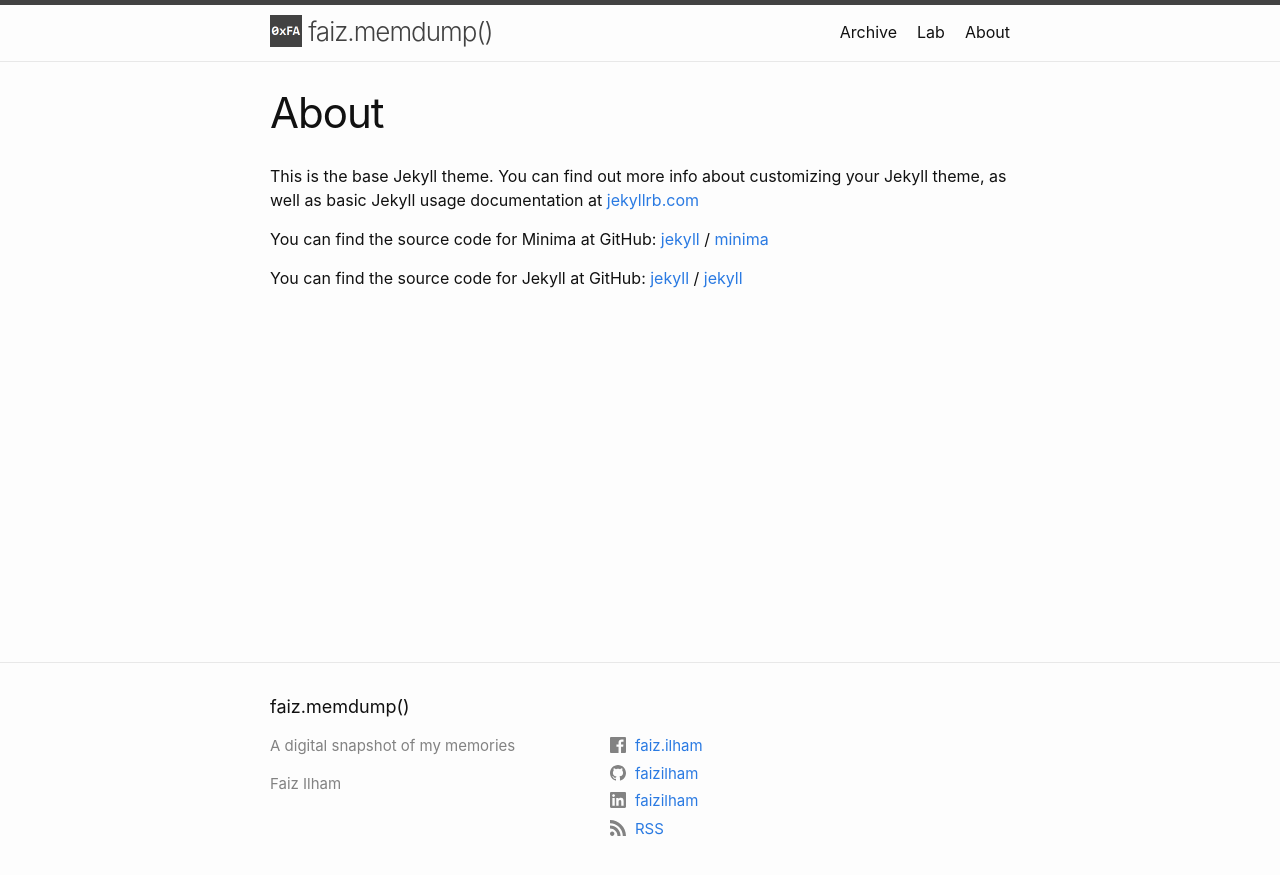
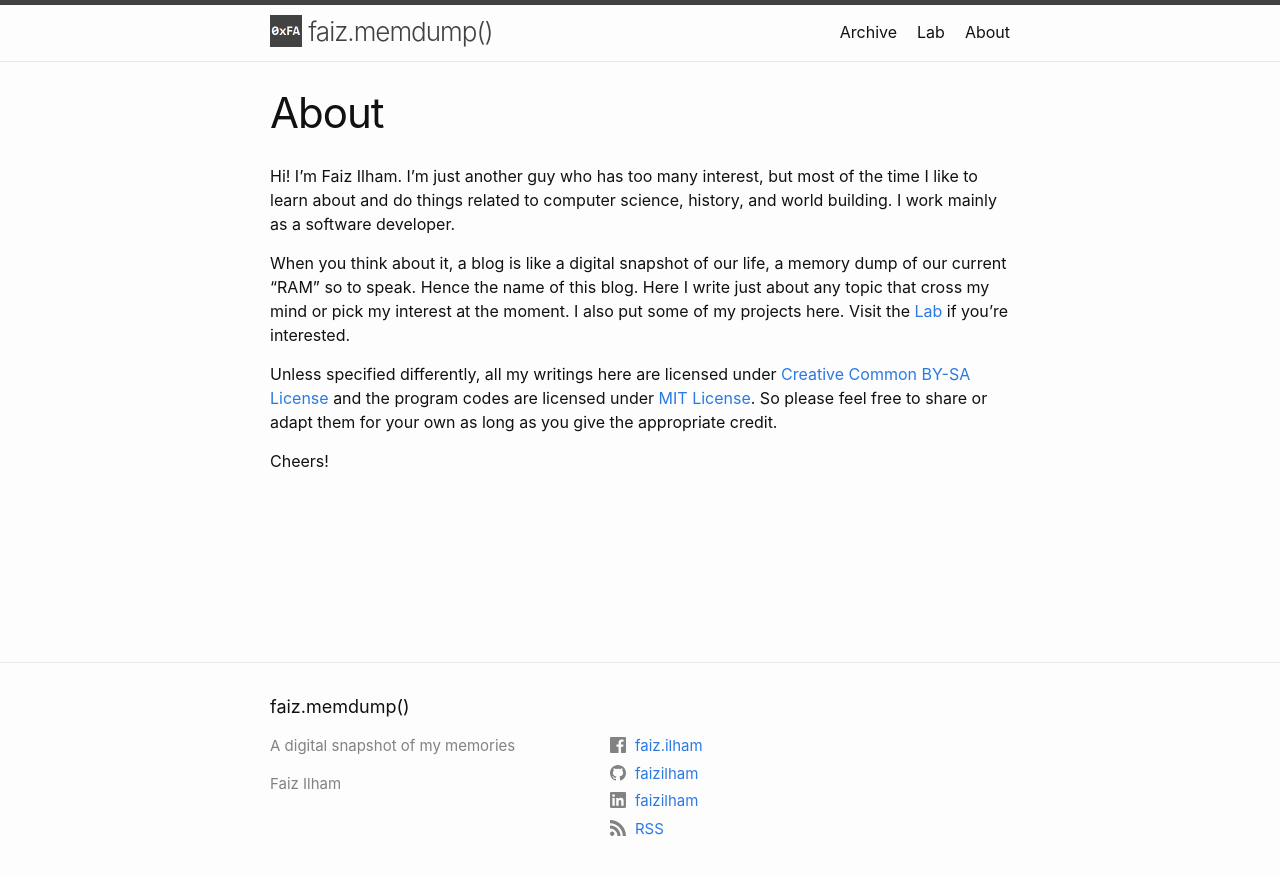
Before and after one commit to faizilham/faizilham.github.io, a Jekyll site: the page built from _pages/about.md, in a window 1280 px wide. Shown: the top 875 px of the page. Built offline with Jekyll 4.4.1, drawn with Linux system fonts in a browser that asks for light colours.

Commit message:
update about

```diff
--- a/_pages/about.md
+++ b/_pages/about.md
@@ -4,15 +4,15 @@ title: About
 permalink: /about
 ---
 
-This is the base Jekyll theme. You can find out more info about customizing your Jekyll theme, as well as basic Jekyll usage documentation at [jekyllrb.com](https://jekyllrb.com/)
+Hi! I'm Faiz Ilham. I'm just another guy who has too many interest, but most of the time I like to
+learn about and do things related to computer science, history, and world building. I work mainly as a software developer.
 
-You can find the source code for Minima at GitHub:
-[jekyll][jekyll-organization] /
-[minima](https://github.com/jekyll/minima)
+When you think about it, a blog is like a digital snapshot of our life, a memory dump of our current
+"RAM" so to speak. Hence the name of this blog. Here I write just about any topic that cross my mind
+or pick my interest at the moment. I also put some of my projects here. Visit the [Lab](/lab/) if you're interested.
 
-You can find the source code for Jekyll at GitHub:
-[jekyll][jekyll-organization] /
-[jekyll](https://github.com/jekyll/jekyll)
+Unless specified differently, all my writings here are licensed under [Creative Common BY-SA License](https://creativecommons.org/licenses/by-sa/4.0/)
+and the program codes are licensed under [MIT License](https://opensource.org/licenses/MIT). So please feel free
+to share or adapt them for your own as long as you give the appropriate credit.
 
-
-[jekyll-organization]: https://github.com/jekyll
+Cheers!
```
